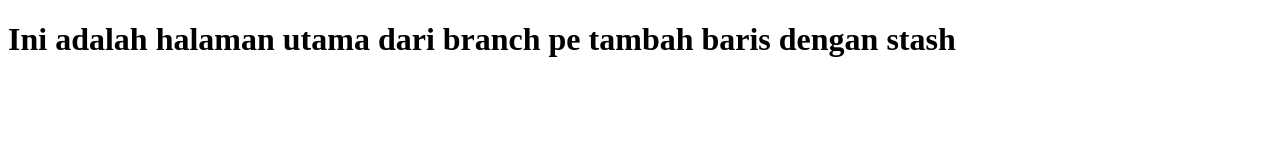
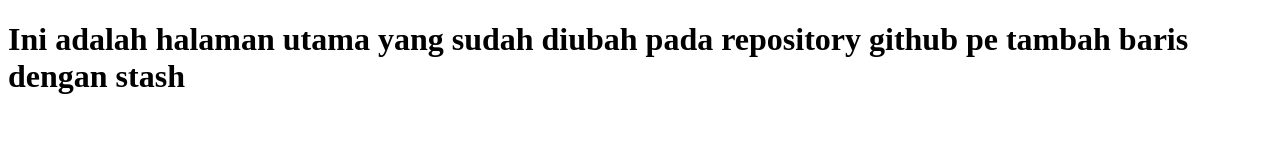
Before and after one commit to GedeonAS/MyProject, a plain HTML site: page index.html in a window 1280 px wide. Drawn offline with Linux system fonts and the light colour scheme.

Commit message:
Update index.html lewatgithub

```diff
--- a/index.html
+++ b/index.html
@@ -7,7 +7,7 @@
     <title>My Project</title>
 </head>
 <body>
-    <h1>Ini adalah halaman utama dari branch
+    <h1>Ini adalah halaman utama yang sudah diubah pada repository github
         pe
         tambah baris dengan stash
     </h1>
```
